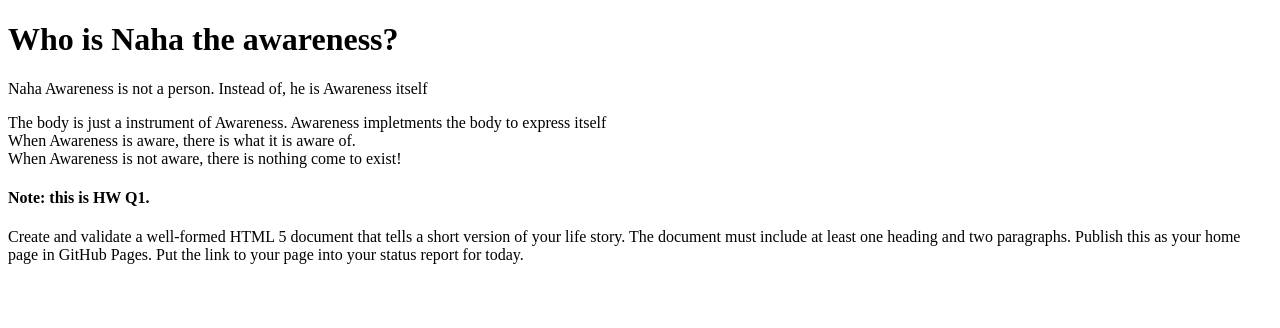
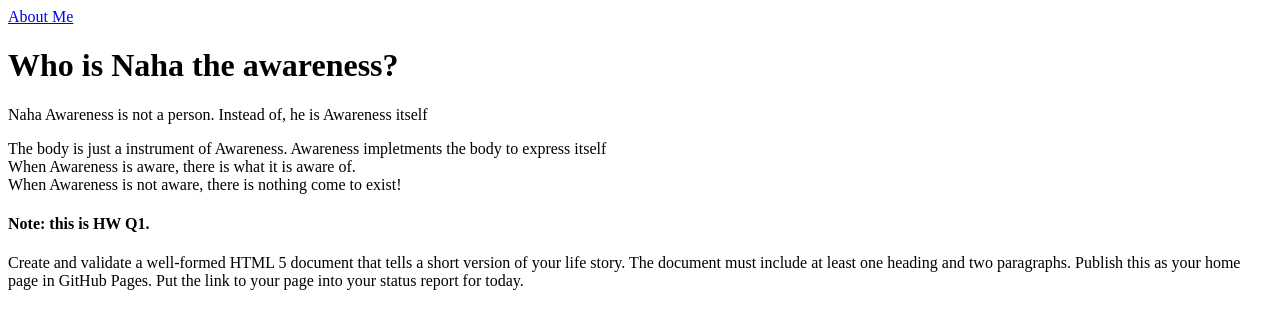
Before and after one commit to AwarenessNaha/AwarenessNaha.github.io, a plain HTML site: page index.html in a window 1280 px wide. Drawn offline with Linux system fonts and the light colour scheme.

Commit message:
Update index.html

```diff
--- a/index.html
+++ b/index.html
@@ -7,6 +7,7 @@
 </head>
 
 <body>
+    <a href="W3D4 CSS/aboutMe.html"> About Me</a>
     <h1>Who is Naha the awareness?</h1>
     <p> Naha Awareness is not a person. Instead of, he is Awareness itself</p>
     <p> The body is just a instrument of Awareness. Awareness impletments the body to express itself <br>
```
